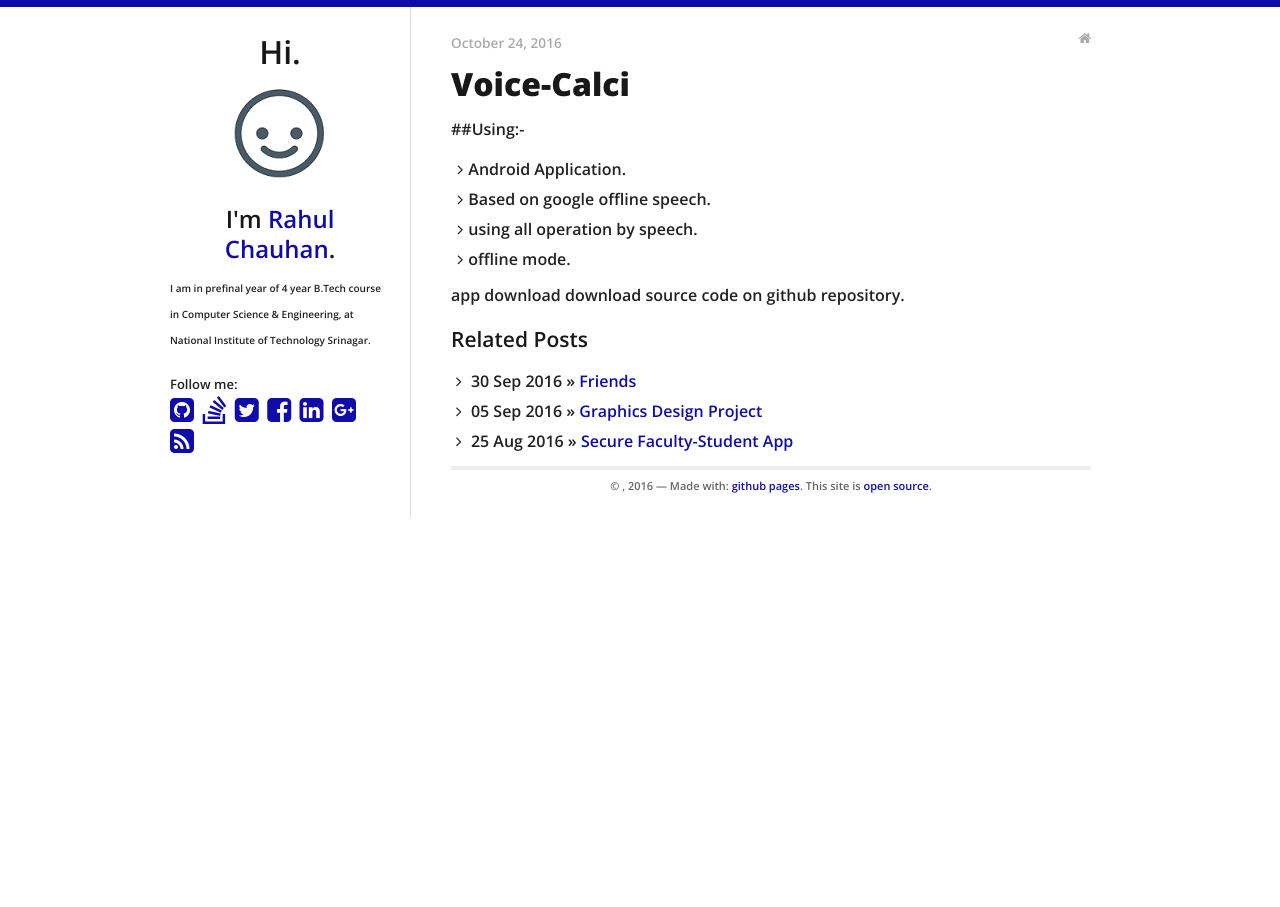
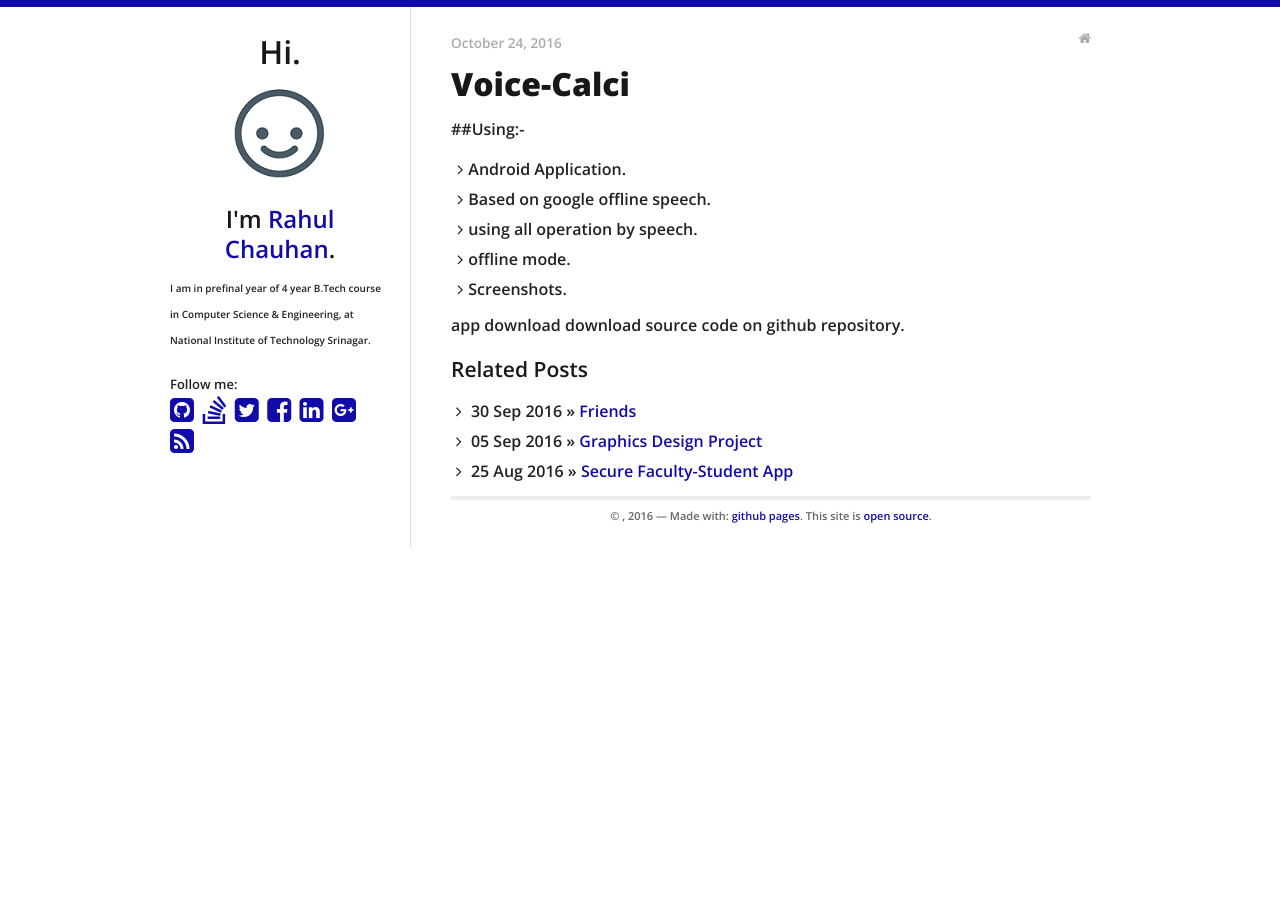
Before and after one commit to rahulworld/rahulworld.github.io, a Jekyll site: the page built from _posts/2016-10-24-Voice Calculator App.md, in a window 1280 px wide. Built offline with Jekyll 4.4.1, drawn with Linux system fonts in a browser that asks for light colours; nearby versions of some CDN libraries.

Commit message:
Added Change

```diff
--- a/_posts/2016-10-24-Voice Calculator App.md
+++ b/_posts/2016-10-24-Voice Calculator App.md
@@ -8,6 +8,7 @@ tags: [meta, web]
 - Based on google offline speech.
 - using all operation by speech.
 - offline mode.
+- Screenshots.
 
 app download
 download source code on github repository.
```
